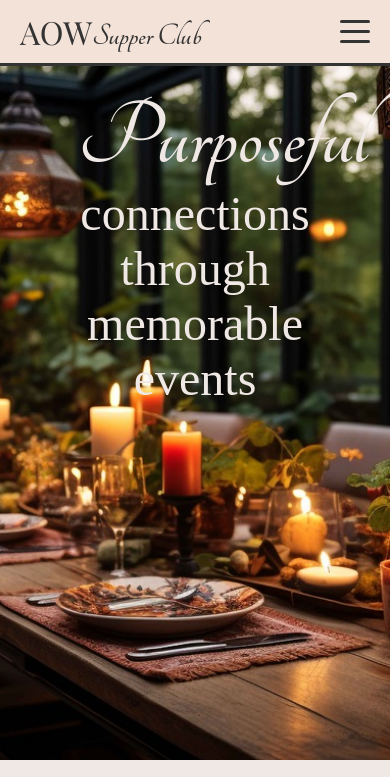
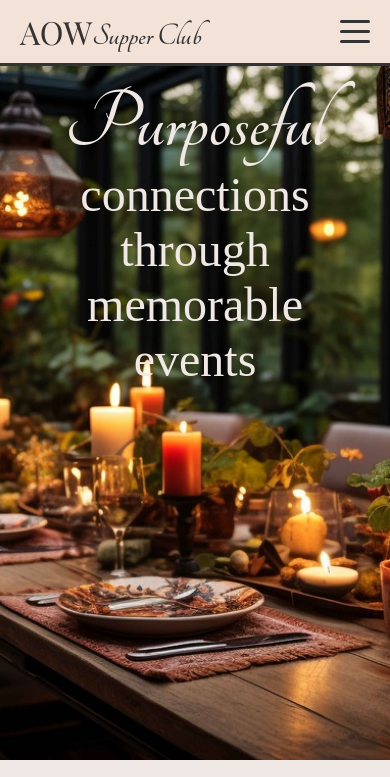
Before and after one commit to CrystalInnabi/AOWSupperClub, a plain HTML site: page index.html in a window 390 px wide. Shown: the top 777 px of the page. Drawn offline with Linux system fonts and the light colour scheme; a web font is replaced by a local one.

Commit message:
Update styles.css

```diff
--- a/Styles/styles.css
+++ b/Styles/styles.css
@@ -244,6 +244,20 @@ body {
         background-attachment: scroll;
     }
 
+    .main-image p {
+        width: 80%;
+        margin: 0 auto;
+        margin-top: 20px;
+        text-align: center;
+    }
+
+    .main-image span {
+        display: inline-block;
+        text-align: center;
+        width: 100%;
+        font-size: 1.8em;
+    }
+
     .venue {
         flex-direction: column;
     }
```
